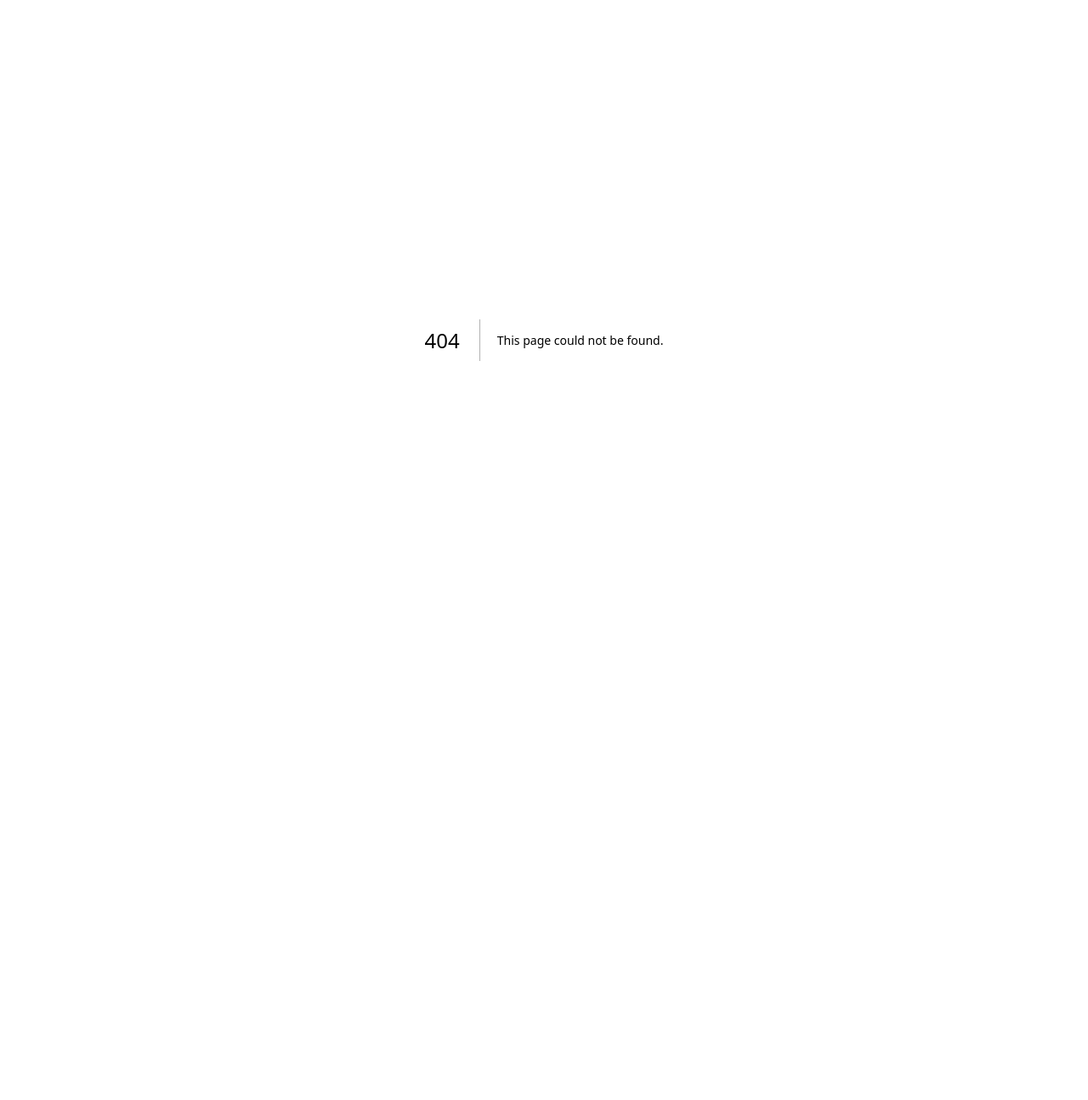
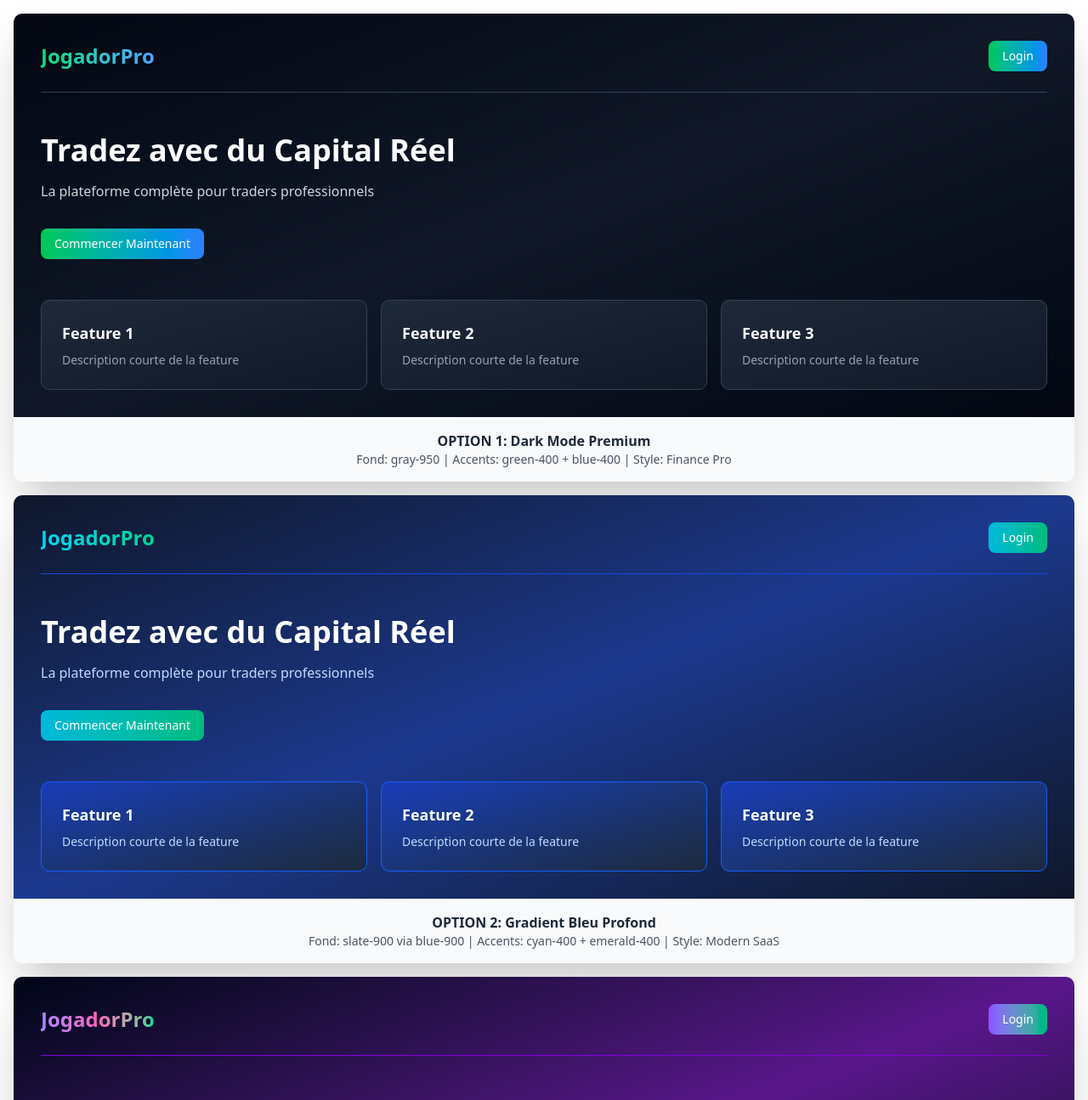
Before and after one commit to jeuneMaitre667/jogadorpro, a Next.js app: page /design-preview in a window 1280 px wide. Before the commit this address had no page. Shown: the top 1295 px of the page at 85% size. Before the commit the page ends 800 px from the top, so only its background shows below. Built offline with nearby package versions, Linux system fonts and the light colour scheme.

Commit message:
WIP: Start dark mode theme implementation

```diff
--- /dev/null
+++ b/app/design-preview/page.tsx
@@ -0,0 +1,137 @@
+'use client'
+
+import { Button } from '@/components/ui/button'
+import Link from 'next/link'
+
+export default function DesignPreviewPage() {
+  return (
+    <div className="min-h-screen bg-white space-y-4 p-4">
+      {/* OPTION 1: Dark Mode Premium */}
+      <div className="rounded-lg overflow-hidden shadow-2xl">
+        <div className="bg-gradient-to-br from-gray-950 via-gray-900 to-gray-950 min-h-96 p-8 text-white">
+          {/* Navbar */}
+          <nav className="mb-12 pb-6 border-b border-gray-700">
+            <div className="flex justify-between items-center">
+              <h1 className="text-2xl font-bold bg-gradient-to-r from-green-400 to-blue-400 bg-clip-text text-transparent">
+                JogadorPro
+              </h1>
+              <Button className="bg-gradient-to-r from-green-500 to-blue-500 hover:from-green-600 hover:to-blue-600 text-white">
+                Login
+              </Button>
+            </div>
+          </nav>
+
+          {/* Hero */}
+          <div className="mb-12">
+            <h2 className="text-4xl font-bold mb-4">Tradez avec du Capital Réel</h2>
+            <p className="text-gray-300 mb-8">La plateforme complète pour traders professionnels</p>
+            <Button className="bg-gradient-to-r from-green-500 to-blue-500 text-white">
+              Commencer Maintenant
+            </Button>
+          </div>
+
+          {/* Cards */}
+          <div className="grid grid-cols-3 gap-4">
+            {[1, 2, 3].map((i) => (
+              <div key={i} className="bg-gradient-to-br from-gray-800 to-gray-900 p-6 rounded-lg border border-gray-700 hover:border-green-500 transition">
+                <h3 className="text-lg font-bold mb-2 text-white">Feature {i}</h3>
+                <p className="text-gray-400 text-sm">Description courte de la feature</p>
+              </div>
+            ))}
+          </div>
+        </div>
+        <div className="bg-gray-50 p-4 text-center">
+          <p className="font-bold text-gray-800">OPTION 1: Dark Mode Premium</p>
+          <p className="text-sm text-gray-600">Fond: gray-950 | Accents: green-400 + blue-400 | Style: Finance Pro</p>
+        </div>
+      </div>
+
+      {/* OPTION 2: Gradient Bleu Profond */}
+      <div className="rounded-lg overflow-hidden shadow-2xl">
+        <div className="bg-gradient-to-br from-slate-900 via-blue-900 to-slate-900 min-h-96 p-8 text-white">
+          {/* Navbar */}
+          <nav className="mb-12 pb-6 border-b border-blue-700">
+            <div className="flex justify-between items-center">
+              <h1 className="text-2xl font-bold bg-gradient-to-r from-cyan-400 to-emerald-400 bg-clip-text text-transparent">
+                JogadorPro
+              </h1>
+              <Button className="bg-gradient-to-r from-cyan-500 to-emerald-500 hover:from-cyan-600 hover:to-emerald-600 text-white">
+                Login
+              </Button>
+            </div>
+          </nav>
+
+          {/* Hero */}
+          <div className="mb-12">
+            <h2 className="text-4xl font-bold mb-4">Tradez avec du Capital Réel</h2>
+            <p className="text-blue-200 mb-8">La plateforme complète pour traders professionnels</p>
+            <Button className="bg-gradient-to-r from-cyan-500 to-emerald-500 text-white">
+              Commencer Maintenant
+            </Button>
+          </div>
+
+          {/* Cards */}
+          <div className="grid grid-cols-3 gap-4">
+            {[1, 2, 3].map((i) => (
+              <div key={i} className="bg-gradient-to-br from-blue-800 to-slate-800 p-6 rounded-lg border border-blue-600 hover:border-cyan-400 transition">
+                <h3 className="text-lg font-bold mb-2 text-white">Feature {i}</h3>
+                <p className="text-blue-200 text-sm">Description courte de la feature</p>
+              </div>
+            ))}
+          </div>
+        </div>
+        <div className="bg-gray-50 p-4 text-center">
+          <p className="font-bold text-gray-800">OPTION 2: Gradient Bleu Profond</p>
+          <p className="text-sm text-gray-600">Fond: slate-900 via blue-900 | Accents: cyan-400 + emerald-400 | Style: Modern SaaS</p>
+        </div>
+      </div>
+
+      {/* OPTION 3: Gradient Dynamique Violet */}
+      <div className="rounded-lg overflow-hidden shadow-2xl">
+        <div className="bg-gradient-to-br from-slate-950 via-purple-900 to-slate-950 min-h-96 p-8 text-white">
+          {/* Navbar */}
+          <nav className="mb-12 pb-6 border-b border-purple-700">
+            <div className="flex justify-between items-center">
+              <h1 className="text-2xl font-bold bg-gradient-to-r from-violet-400 via-pink-400 to-emerald-400 bg-clip-text text-transparent">
+                JogadorPro
+              </h1>
+              <Button className="bg-gradient-to-r from-violet-500 to-emerald-500 hover:from-violet-600 hover:to-emerald-600 text-white">
+                Login
+              </Button>
+            </div>
+          </nav>
+
+          {/* Hero */}
+          <div className="mb-12">
+            <h2 className="text-4xl font-bold mb-4">Tradez avec du Capital Réel</h2>
+            <p className="text-purple-200 mb-8">La plateforme complète pour traders professionnels</p>
+            <Button className="bg-gradient-to-r from-violet-500 to-emerald-500 text-white">
+              Commencer Maintenant
+            </Button>
+          </div>
+
+          {/* Cards */}
+          <div className="grid grid-cols-3 gap-4">
+            {[1, 2, 3].map((i) => (
+              <div key={i} className="bg-gradient-to-br from-purple-800 to-slate-800 p-6 rounded-lg border border-purple-600 hover:border-violet-400 transition">
+                <h3 className="text-lg font-bold mb-2 text-white">Feature {i}</h3>
+                <p className="text-purple-200 text-sm">Description courte de la feature</p>
+              </div>
+            ))}
+          </div>
+        </div>
+        <div className="bg-gray-50 p-4 text-center">
+          <p className="font-bold text-gray-800">OPTION 3: Gradient Dynamique Violet</p>
+          <p className="text-sm text-gray-600">Fond: slate-950 via purple-900 | Accents: violet-400 + pink-400 + emerald-400 | Style: Premium Energy</p>
+        </div>
+      </div>
+
+      {/* Instructions */}
+      <div className="bg-blue-50 border border-blue-200 rounded-lg p-6 text-center">
+        <h3 className="text-lg font-bold text-gray-800 mb-2">🎨 Choisis l'option que tu préfères !</h3>
+        <p className="text-gray-600 mb-4">Dis-moi simplement : OPTION 1, OPTION 2, ou OPTION 3</p>
+        <p className="text-sm text-gray-500">Je vais appliquer le design choisi à tout le site</p>
+      </div>
+    </div>
+  )
+}
--- a/app/page.tsx
+++ b/app/page.tsx
@@ -28,22 +28,22 @@ const itemVariants = {
 
 export default function Home() {
   return (
-    <div className="min-h-screen bg-gradient-to-br from-white via-blue-50 to-green-50">
+    <div className="min-h-screen bg-gradient-to-br from-gray-950 via-gray-900 to-gray-950">
       {/* Navbar */}
       <motion.nav
         initial={{ y: -100 }}
         animate={{ y: 0 }}
         transition={{ duration: 0.5 }}
-        className="fixed w-full top-0 z-50 bg-white/95 backdrop-blur border-b border-gray-200 shadow-sm"
+        className="fixed w-full top-0 z-50 bg-gray-950/95 backdrop-blur border-b border-gray-800 shadow-sm"
       >
         <div className="max-w-7xl mx-auto px-6 py-4 flex justify-between items-center">
-          <Link href="/" className="text-2xl font-bold bg-gradient-to-r from-green-600 to-blue-600 bg-clip-text text-transparent">
+          <Link href="/" className="text-2xl font-bold bg-gradient-to-r from-green-400 to-blue-400 bg-clip-text text-transparent">
             JogadorPro
           </Link>
           <div className="hidden md:flex gap-8">
-            <a href="#features" className="text-gray-700 hover:text-green-600 transition">Features</a>
-            <a href="#pricing" className="text-gray-700 hover:text-green-600 transition">Pricing</a>
-            <a href="#contact" className="text-gray-700 hover:text-green-600 transition">Contact</a>
+            <a href="#features" className="text-gray-300 hover:text-green-400 transition">Features</a>
+            <a href="#pricing" className="text-gray-300 hover:text-green-400 transition">Pricing</a>
+            <a href="#contact" className="text-gray-300 hover:text-green-400 transition">Contact</a>
           </div>
           <Link href="/login">
             <Button className="bg-gradient-to-r from-green-600 to-blue-600 hover:from-green-700 hover:to-blue-700 shadow-lg hover:shadow-xl">
@@ -59,7 +59,7 @@ export default function Home() {
       </div>
 
       {/* Features Section */}
-      <section id="features" className="py-20 px-6 bg-gradient-to-b from-transparent to-blue-50">
+      <section id="features" className="py-20 px-6 bg-gradient-to-b from-transparent to-gray-900/50">
         <div className="max-w-7xl mx-auto">
           <motion.div
             initial={{ opacity: 0, y: 20 }}
@@ -68,10 +68,10 @@ export default function Home() {
             transition={{ duration: 0.6 }}
             className="text-center mb-16"
           >
-            <h2 className="text-5xl font-bold mb-4 bg-gradient-to-r from-green-600 to-blue-600 bg-clip-text text-transparent">
+            <h2 className="text-5xl font-bold mb-4 bg-gradient-to-r from-green-400 to-blue-400 bg-clip-text text-transparent">
               Pourquoi JogadorPro?
             </h2>
-            <p className="text-xl text-gray-600 max-w-2xl mx-auto">
+            <p className="text-xl text-gray-300 max-w-2xl mx-auto">
               La plateforme complète pour trader avec du capital réel
             </p>
           </motion.div>
```
